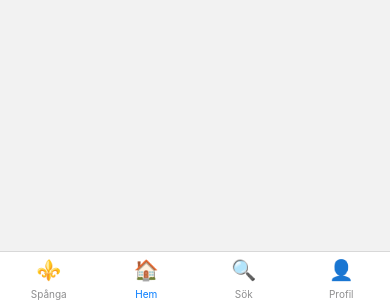
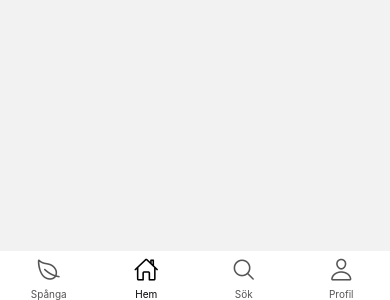
Before and after one commit to outhomato/Backstage, a React Native app: screen / in a window 390 px wide. Shown: the part 544-844 px from the top of the page. Built offline with nearby package versions, Linux system fonts and the light colour scheme.

Commit message:
Liquid glass-meny med Ionicons och innehåll bakom tab bar

```diff
--- a/app/index.tsx
+++ b/app/index.tsx
@@ -1,19 +1,20 @@
 import { NavigationContainer } from '@react-navigation/native';
 import { createBottomTabNavigator } from '@react-navigation/bottom-tabs';
-import { Text } from 'react-native';
+import { Platform, StyleSheet } from 'react-native';
+import { BlurView } from 'expo-blur';
+import { Ionicons } from '@expo/vector-icons';
 import WebScreen from './screens/WebScreen';
 
 const Tab = createBottomTabNavigator();
 
-function icon(label: string) {
-  const icons: Record<string, string> = {
-    Spånga: '⚜️',
-    Hem: '🏠',
-    Sök: '🔍',
-    Profil: '👤',
-  };
-  return <Text style={{ fontSize: 20 }}>{icons[label] ?? '📄'}</Text>;
-}
+type IoniconName = React.ComponentProps<typeof Ionicons>['name'];
+
+const TAB_ICONS: Record<string, IoniconName> = {
+  Spånga: 'leaf-outline',
+  Hem: 'home-outline',
+  Sök: 'search-outline',
+  Profil: 'person-outline',
+};
 
 export default function App() {
   return (
@@ -21,8 +22,16 @@ export default function App() {
       <Tab.Navigator
         initialRouteName="Hem"
         screenOptions={({ route }) => ({
-          tabBarIcon: () => icon(route.name),
           headerShown: false,
+          tabBarIcon: ({ color, size }) => (
+            <Ionicons name={TAB_ICONS[route.name]} size={size} color={color} />
+          ),
+          tabBarActiveTintColor: '#000',
+          tabBarInactiveTintColor: '#555',
+          tabBarStyle: Platform.OS === 'ios' ? styles.tabBarIOS : styles.tabBarAndroid,
+          tabBarBackground: Platform.OS === 'ios'
+            ? () => <BlurView intensity={60} tint="systemMaterial" style={StyleSheet.absoluteFill} />
+            : undefined,
         })}
       >
         <Tab.Screen name="Spånga">
@@ -41,3 +50,16 @@ export default function App() {
     </NavigationContainer>
   );
 }
+
+const styles = StyleSheet.create({
+  tabBarIOS: {
+    position: 'absolute',
+    borderTopWidth: 0,
+    backgroundColor: 'transparent',
+    elevation: 0,
+  },
+  tabBarAndroid: {
+    borderTopWidth: 0,
+    elevation: 0,
+  },
+});
--- a/app/screens/WebScreen.tsx
+++ b/app/screens/WebScreen.tsx
@@ -8,7 +8,7 @@ type Props = {
 
 export default function WebScreen({ url }: Props) {
   return (
-    <SafeAreaView style={styles.container} edges={['bottom']}>
+    <SafeAreaView style={styles.container} edges={['top']}>
       <WebView
         source={{ uri: url }}
         style={styles.webview}
--- a/package.json
+++ b/package.json
@@ -13,6 +13,7 @@
     "@react-navigation/native": "^6.1.18",
     "expo": "~54.0.0",
     "expo-asset": "~12.0.12",
+    "expo-blur": "~15.0.8",
     "expo-status-bar": "~3.0.9",
     "react": "19.1.0",
     "react-native": "0.81.5",
```
Also changed, not shown: 1 other file (tests, documents, lock files or other folders).
